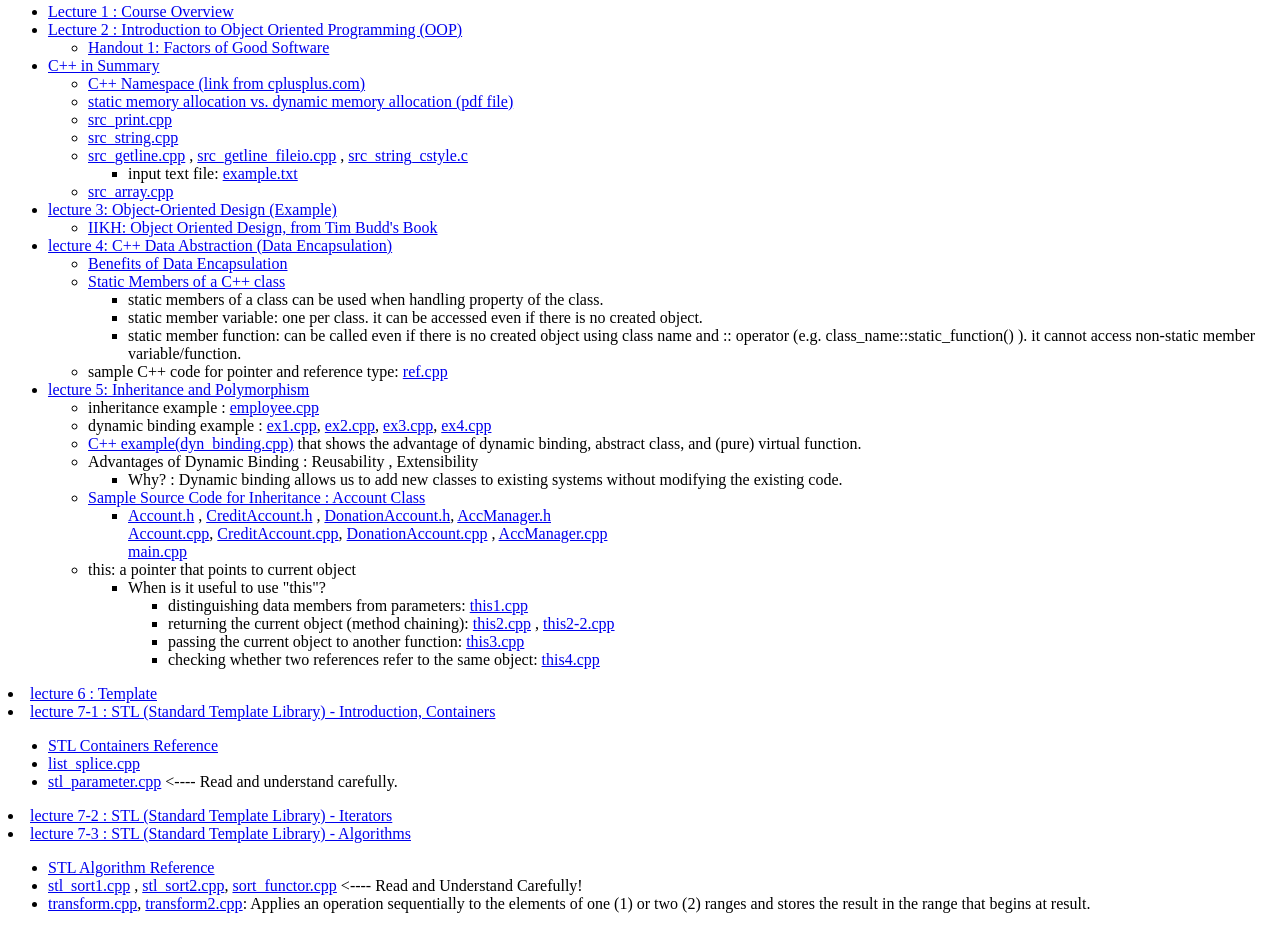
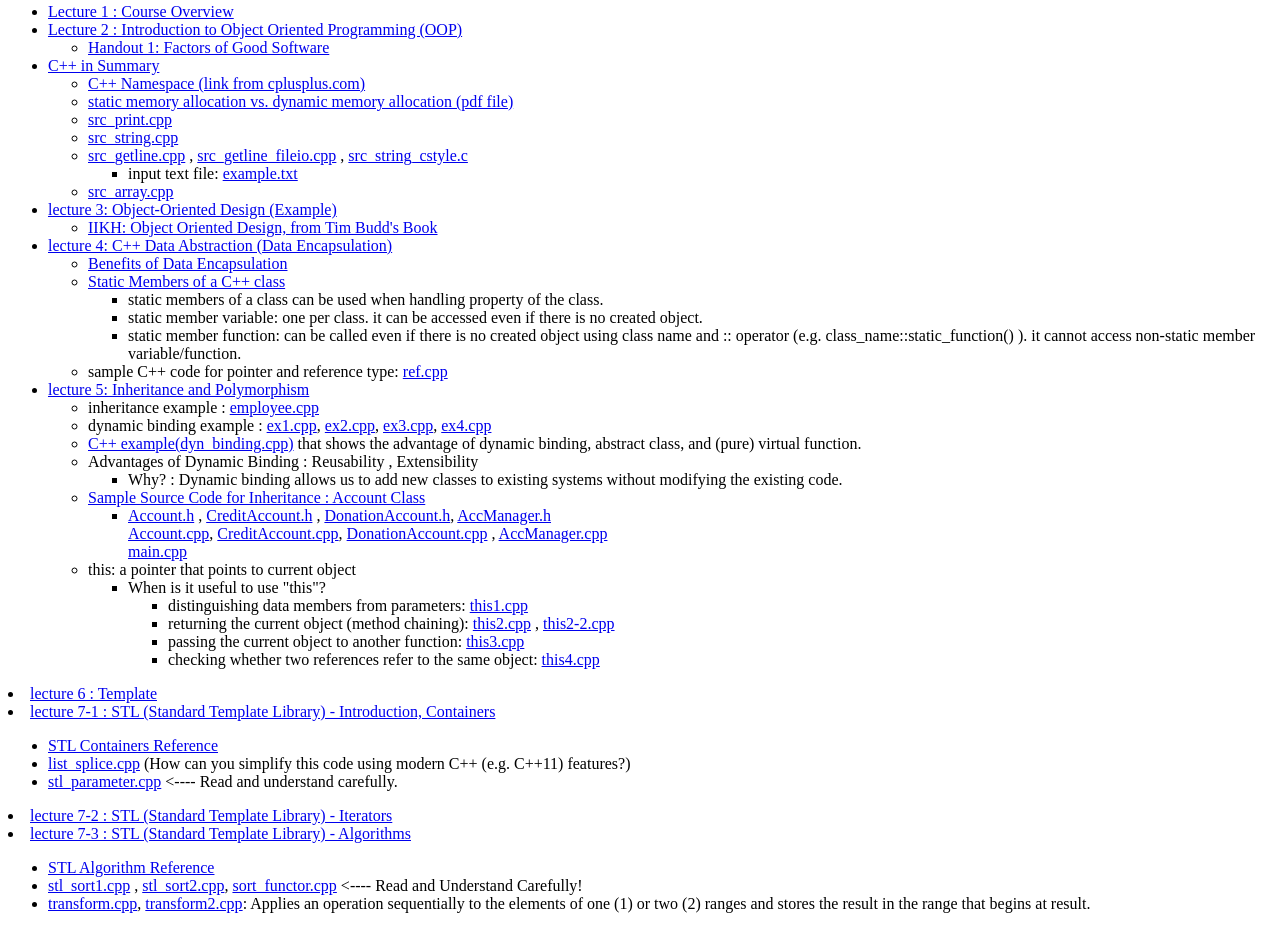
Before and after one commit to sohnbong/object26, a plain HTML site: page index.html in a window 1280 px wide. Shown: the part 1079-2008 px from the top of the page. Drawn offline with Linux system fonts and the light colour scheme.

Commit message:
Update list_splice link with C++11 simplification note
Added a note to simplify code using modern C++ features.

```diff
--- a/index.html
+++ b/index.html
@@ -137,7 +137,7 @@
 	<li> <a href="./OOP07-1.pptx"> lecture 7-1 : STL (Standard Template Library) - Introduction, Containers </a>
 	<ul>
 		<li> <a href="http://www.cplusplus.com/reference/stl/">STL Containers Reference</a>
-		<li> <a href="./list_splice.cpp">list_splice.cpp</a>
+		<li> <a href="./list_splice.cpp">list_splice.cpp</a> (How can you simplify this code using modern C++ (e.g. C++11) features?)
 		<li> <a href="./stl_parameter.cpp">stl_parameter.cpp</a> <---- Read and understand carefully.
 	</ul>
 	<li> <a href="./OOP07-2.pptx"> lecture 7-2 : STL (Standard Template Library) - Iterators </a>
```
